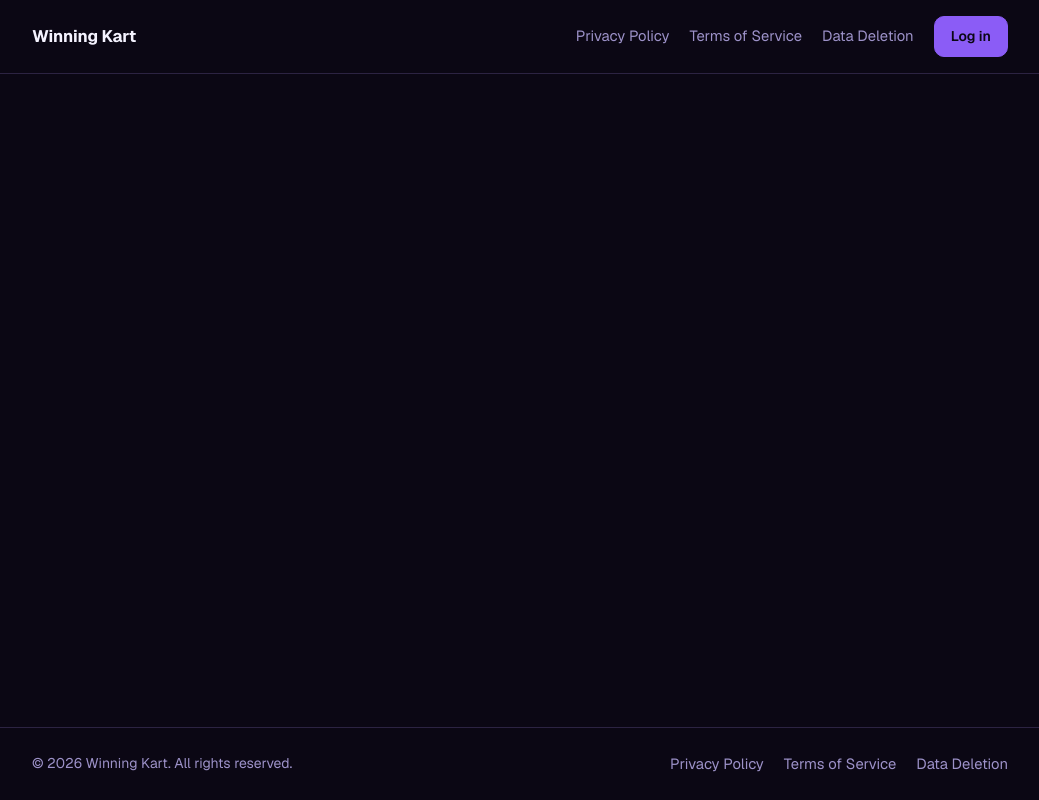
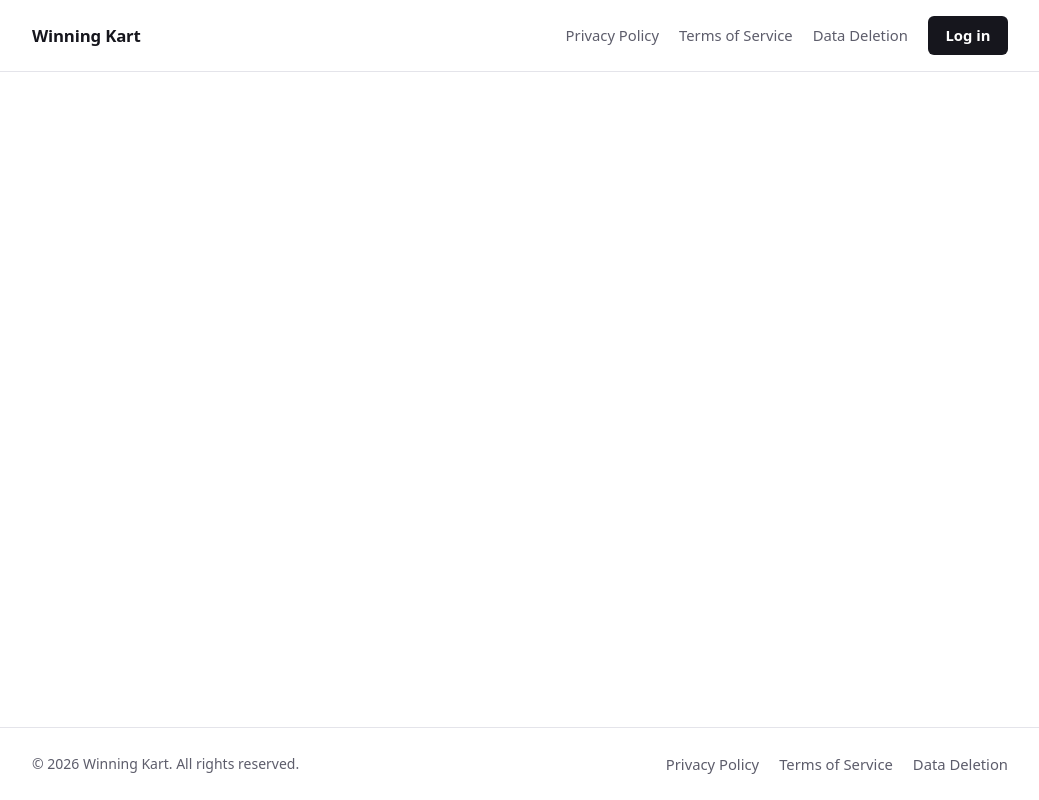
Before and after one commit to Mohamed-El-Sharqawy/winning-kart, an Astro site in the folder apps/marketing/: page / in a window 1280 px wide. Shown: the whole page, without its empty margins (120-1159 px from the left). Built offline with nearby package versions, Linux system fonts and the light colour scheme; Astro itself is replaced by a stand-in of ours.

Commit message:
Revert "Merge pull request #95 from Mohamed-El-Sharqawy/feat/login-button"
This reverts commit bdebcd95100b46b75fefe4e6ae881b2866572fc7, reversing
changes made to e088db9108277ee6244b91d29fd8995cb01a6d1e.

```diff
--- a/apps/marketing/src/layouts/BaseLayout.astro
+++ b/apps/marketing/src/layouts/BaseLayout.astro
@@ -25,12 +25,6 @@ const fullTitle = path === "/" ? `${site.name} — ${site.tagline}` : `${title}
     <link rel="canonical" href={canonical} />
     <link rel="icon" type="image/svg+xml" href="/favicon.svg" />
     <link rel="sitemap" href="/sitemap-index.xml" />
-    <link rel="preconnect" href="https://fonts.googleapis.com" />
-    <link rel="preconnect" href="https://fonts.gstatic.com" crossorigin />
-    <link
-      href="https://fonts.googleapis.com/css2?family=Geist:wght@400;500;600;700&family=Geist+Mono:wght@400;500;600;700&display=swap"
-      rel="stylesheet"
-    />
     <meta name="generator" content={Astro.generator} />
     <meta property="og:type" content="website" />
     <meta property="og:site_name" content={site.name} />
--- a/apps/marketing/src/styles/chrome.css
+++ b/apps/marketing/src/styles/chrome.css
@@ -44,21 +44,19 @@
 }
 
 .login-button {
-  background: var(--color-accent);
-  border: 1px solid var(--color-accent);
+  background: var(--color-text);
   color: var(--color-bg);
-  font-size: 0.875rem;
+  font-size: 0.925rem;
   font-weight: 600;
-  padding: 0.5rem 1rem;
-  border-radius: var(--radius-wk);
+  padding: 0.45rem 1.1rem;
+  border-radius: 6px;
   white-space: nowrap;
 }
 
 .login-button:hover {
-  background: var(--color-accent-strong);
-  border-color: var(--color-accent-strong);
   color: var(--color-bg);
   text-decoration: none;
+  opacity: 0.85;
 }
 
 .site-footer {
--- a/apps/marketing/src/styles/global.css
+++ b/apps/marketing/src/styles/global.css
@@ -1,18 +1,15 @@
 @import "./chrome.css";
 
 :root {
-  --color-bg: #0b0714;
-  --color-text: #f5f3ff;
-  --color-muted: #9d92c9;
-  --color-accent: #8b5cf6;
-  --color-accent-strong: #a78bfa;
-  --color-border: #2c2342;
-  --color-surface: #151022;
-  --color-surface-2: #1a142a;
-  --font-sans: "Geist", ui-sans-serif, system-ui, sans-serif;
+  --color-bg: #ffffff;
+  --color-text: #16161d;
+  --color-muted: #5d5d6b;
+  --color-accent: #2f2fdb;
+  --color-border: #e4e4ea;
+  --color-surface: #f7f7f9;
+  --font-sans: system-ui, -apple-system, "Segoe UI", Roboto, "Helvetica Neue", Arial, sans-serif;
   --container: 64rem;
   --measure: 68ch;
-  --radius-wk: 10px;
 }
 
 * {
@@ -20,7 +17,7 @@
 }
 
 html {
-  color-scheme: dark;
+  color-scheme: light;
 }
 
 body {
@@ -79,7 +76,6 @@ h1 {
 
 .legal h2 {
   font-size: 1.2rem;
-  font-weight: 600;
   line-height: 1.35;
   letter-spacing: -0.01em;
   margin: 0 0 0.6rem;
```
